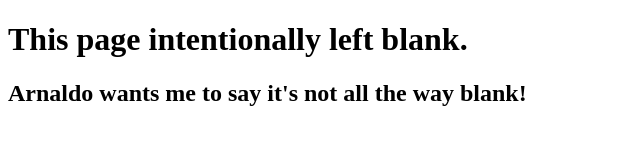
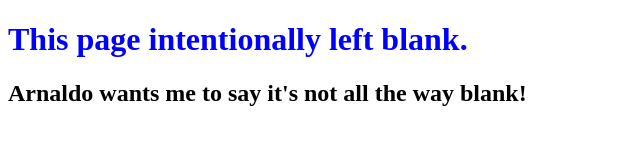
Before and after one commit to moyalynne/0main_openSAP_repo, a plain HTML site: page index.html in a window 1280 px wide. Shown: the whole page, without its empty margins (0-640 px from the left). Drawn offline with Linux system fonts and the light colour scheme.

Commit message:
Added blue color to first header.

```diff
--- a/index.html
+++ b/index.html
@@ -4,6 +4,6 @@
 	<meta http-equiv="Content-Type" content="text/html; charset=utf-8"/>
 	<title>This Page Intentionally Not Left Blank</title>
 	</head>
-	<body><h1>This page intentionally left blank.</h1>
+	<body><h1 style = "color: Blue">This page intentionally left blank.</h1>
 	<h2>Arnaldo wants me to say it's not all the way blank!</h2></body>
 </html>
```
